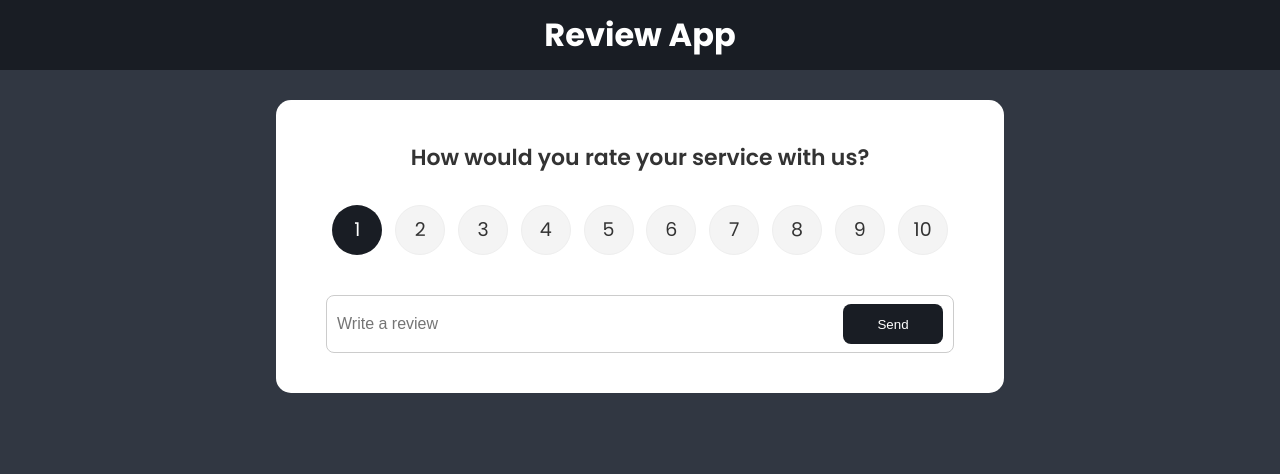
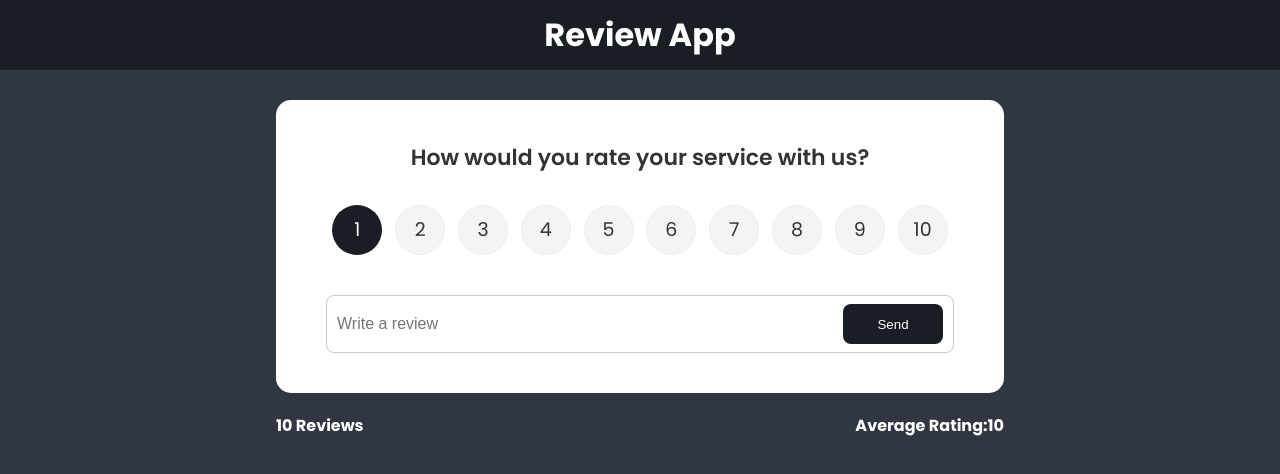
Before and after one commit to GUchechi/Review-App, a React (Vite) app in the folder vite-project/: page / in a window 1280 px wide. Shown: the top 474 px of the page. Built offline with nearby package versions, Linux system fonts and the light colour scheme.

Commit message:
added review-stats

```diff
--- a/vite-project/src/App.tsx
+++ b/vite-project/src/App.tsx
@@ -1,6 +1,7 @@
 import Header from "./components/Header/Header";
 import "./App.css";
 import FeedbackForm from "./components/FeedbackForm/FeedbackForm";
+import ReviewStats from "./components/ReviewStats/ReviewStats";
 
 function App() {
   return (
@@ -8,6 +9,7 @@ function App() {
       <Header title="Review App" />
       <div className="container">
         <FeedbackForm />
+        <ReviewStats />
       </div>
     </>
   );
--- /dev/null
+++ b/vite-project/src/components/ReviewStats/ReviewStats.css
@@ -0,0 +1,6 @@
+.review-stats {
+    color: #fff;
+    display: flex;
+    justify-content: space-between;
+    align-items: center;
+  }
--- /dev/null
+++ b/vite-project/src/components/ReviewStats/ReviewStats.tsx
@@ -0,0 +1,12 @@
+import "./ReviewStats.css";
+
+const ReviewStats = () => {
+  return (
+    <div className="review-stats">
+      <h4>10 Reviews</h4>
+      <h4>Average Rating:10</h4>
+    </div>
+  );
+};
+
+export default ReviewStats;
```
